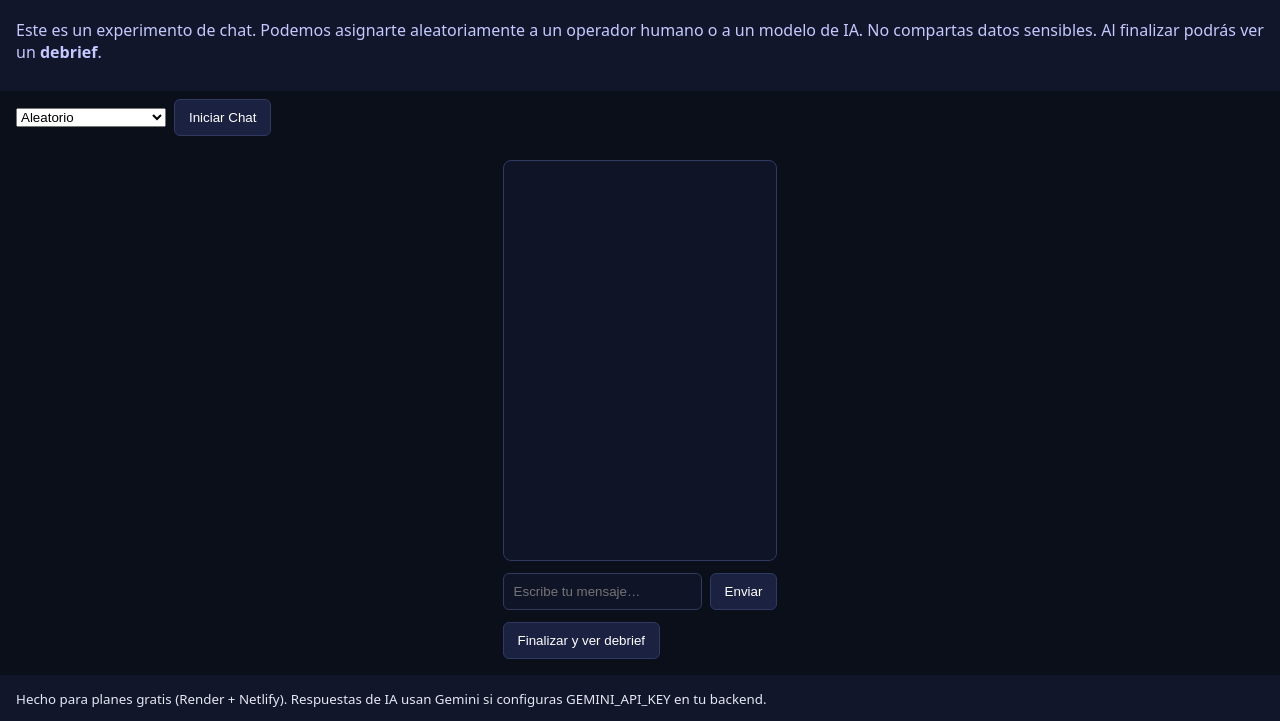
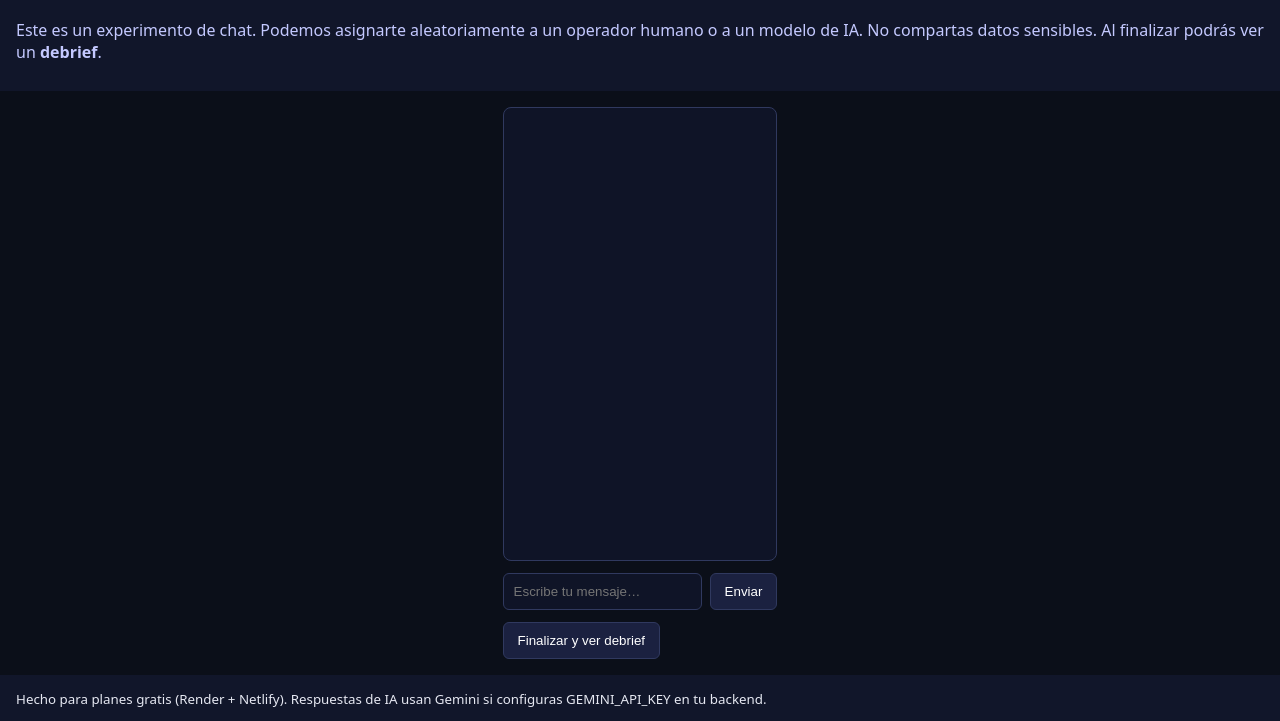
Before and after one commit to danikadns/turing-mini, a plain HTML site: page frontend/public/index.html in a window 1280 px wide. Shown: the part 79-800 px from the top of the page. Drawn offline with Linux system fonts and the light colour scheme.

Commit message:
Update index.html

```diff
--- a/frontend/public/index.html
+++ b/frontend/public/index.html
@@ -14,14 +14,7 @@
       No compartas datos sensibles. Al finalizar podrás ver un <b>debrief</b>.
     </p>
   </header>
- <div class="chat-controls">
-  <select id="modeSelect">
-    <option value="">Aleatorio</option>
-    <option value="AI">Respuestas 1</option>
-    <option value="human">Respuestas 2</option>
-  </select>
-  <button id="startBtn">Iniciar Chat</button>
-</div>
+
 
   <main>
     <div id="chat"></div>
```
